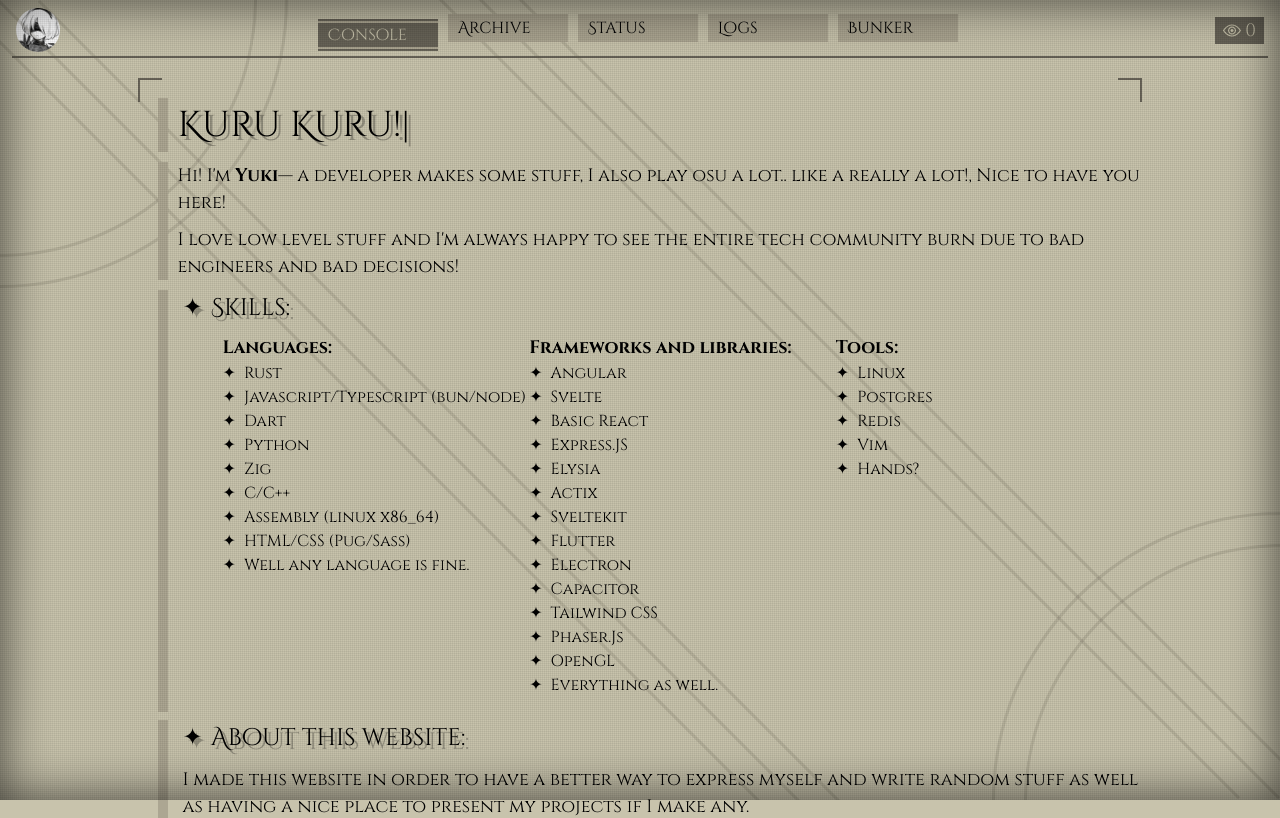
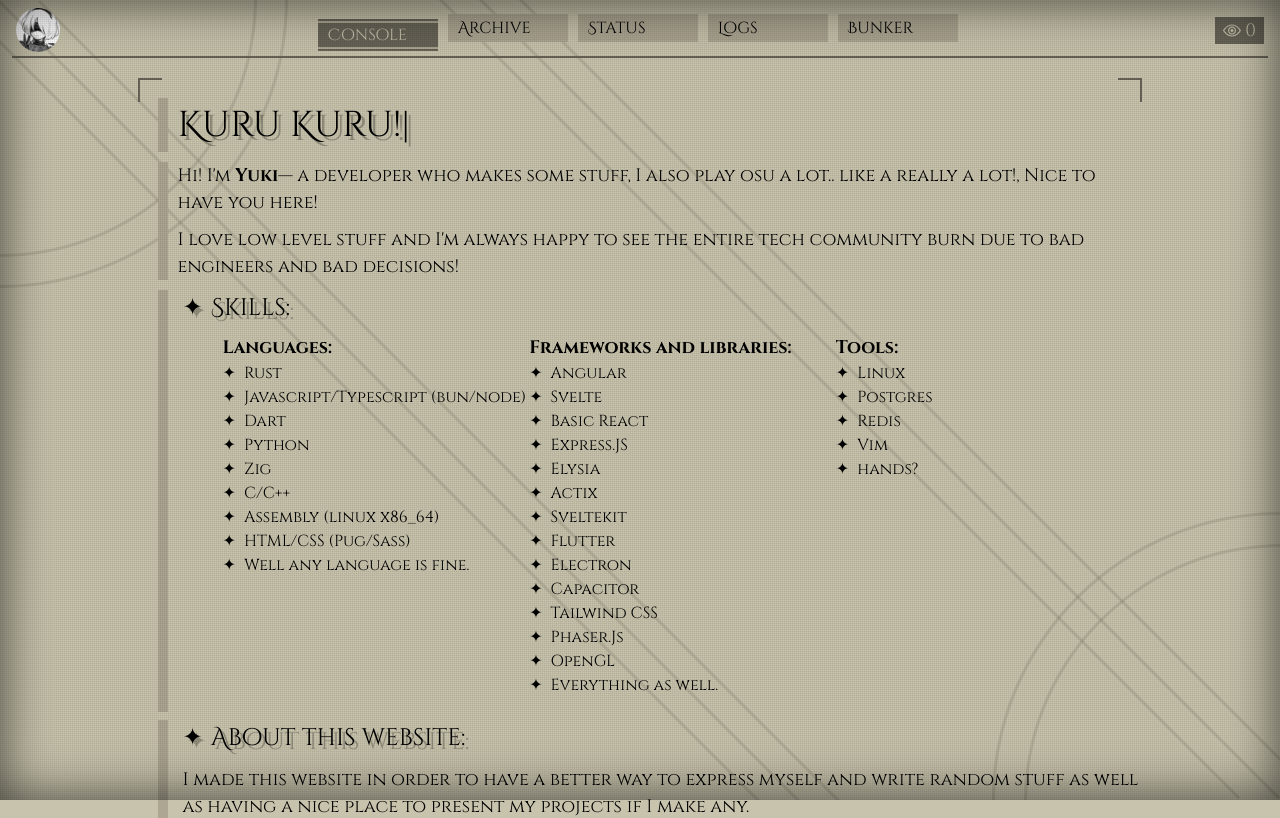
Before and after one commit to yukiisen/yukii, a SvelteKit app: page / in a window 1280 px wide. Shown: the top 818 px of the page. Built offline with nearby package versions, Linux system fonts and the light colour scheme; no server answers.

Commit message:
january update

```diff
--- a/src/routes/+page.svelte
+++ b/src/routes/+page.svelte
@@ -16,7 +16,7 @@
 <h1 class="before-deco">{ header }|</h1>
 <article class="before-deco">
     <p>
-        Hi! I'm <b>Yuki</b>— a developer makes some stuff, I also play osu a lot.. like a really a lot!, Nice to have you here!
+        Hi! I'm <b>Yuki</b>— a developer who makes some stuff, I also play osu a lot.. like a really a lot!, Nice to have you here!
     </p>
     <p>
         I love low level stuff and I'm always happy to see the entire tech community burn due to bad engineers and bad decisions!
@@ -64,7 +64,7 @@
             <li class="list-element text-base">Postgres</li>
             <li class="list-element text-base">Redis</li>
             <li class="list-element text-base">Vim</li>
-            <li class="list-element text-base">Hands?</li>
+            <li class="list-element text-base">hands?</li>
         </ul>
     </section>
 
```
